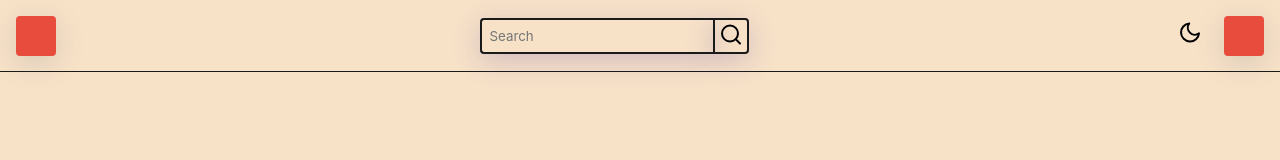
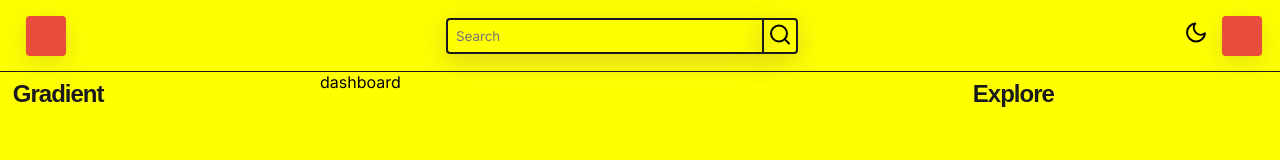
Before and after one commit to sidharth74659/color_project, a plain HTML site: page index.html in a window 1280 px wide. Drawn offline with Linux system fonts and the light colour scheme.

Commit message:
added column layouts and made responsive

```diff
--- a/index.html
+++ b/index.html
@@ -43,6 +43,27 @@
 					</ul>
 				</section>
 			</nav>
+			<section class="content">
+				<div class="btns">
+					<button class="btn-gradient btn-aside"><i class="svg"></i><span
+							class="heading--large">gradient</span></button>
+					<button class="btn-explore btn-aside"><i class="svg"></i><span
+							class="heading--large">explore</span></button>
+				</div>
+
+				<aside class="gradient">
+					<h2 class="heading--large">gradient</h2>
+
+				</aside>
+				<section class="dashboard">dashboard</section>
+				<aside class="explore">
+					<div class="header">
+						<h2 class="heading--large">explore</h2>
+
+					</div>
+				</aside>
+
+			</section>
 		</main>
 
 		<script type='text/javascript' src="assets/package/tinycolor.js"></script>
--- a/style.css
+++ b/style.css
@@ -6,13 +6,24 @@
     * change .search__input && .search__button active state border-color
     * should i remove the border-left on .search__btn
     * dark-theme color : #121212 ?
+    * add icons for error messages ?
     *
  */
+@import url("https://fonts.googleapis.com/css2?family=Inter:wght@100;200;300;400;500;600&display=swap");
 
+html {
+  font-size: 1rem;
+}
 :root {
-  --font-family: Inter, sans-seriif;
   --color-primary: #f7e2c8;
   --color-secondary: #3e1c96;
+
+  --clr-one: yellow;
+  --clr-two: var(--color-primary);
+  --clr-three: darkgrey;
+
+  --font-family: Inter, sans-seriif;
+  --font-family-headings: "Work Sans", sans-serif;
 
   --color-black-light: #808080;
   --color-black-medium: #4d4d4d;
@@ -33,6 +44,8 @@
   --box-shadow-primary: var(--box-shadow-color) 0px 7px 29px 0px;
   --box-shadow-secondary: var(--color-input-state) 0px 7px 29px 0px;
 
+  --drop-shadow: 0px 12px 16px -4px #10182810, 0px 4px 6px -2px #10182805;
+
   --border-radius-primary: 4px;
 
   --width-small: 2rem; /* 32px */
@@ -40,13 +53,13 @@
   --width-large: 2.5rem; /* 40px */
 
   --padding-small: 0.5rem;
-  --padding-medium: 2rem;
-  --padding-large: 1rem;
+  --padding-medium: 0.8rem;
+  --padding-large: 1.6rem;
 
   --fontSize-small: 0.7rem;
-  --fontSize-medium: 1rem;
+  --fontSize-medium: 0.95rem;
   --fontSize-large: 1.5rem;
-  --fontSize-extraLarge: 1.5rem;
+  --fontSize-extraLarge: 1.75rem;
 
   --fontWeight-small: 100;
   --fontWeight-small-bold: 200;
@@ -55,6 +68,7 @@
   --fontWeight-medium: 500;
   --fontWeight-medium-bold: 600;
 
+  --responsive-text: clamp(1rem, 3vw, 1.5rem);
   --input-bg: transparent;
   --input-text: var(--color-black-dark);
   --hover-bg: rgba(0, 0, 0, 0.1);
@@ -64,6 +78,12 @@
 
 .dark-theme {
   --color-primary: #111215;
+
+  --clr-one: var(--color-primary);
+  --clr-two: var(--color-primary);
+  --clr-three: var(--color-primary);
+
+  /* --color-primary: #121212; */
 
   --color-black-light: #808080;
   --color-black-medium: #b3b3b3;
@@ -81,6 +101,8 @@
 
 body {
   width: 100vw;
+  /* min-width: 425px; */
+
   height: 100vh;
   background-color: var(--color-primary);
   transition: all 0.2s linear;
@@ -96,11 +118,18 @@ body {
   box-sizing: border-box;
 }
 
+/* Container */
+.container {
+  display: grid;
+  grid-template-rows: 4.5rem minmax(0, 1fr);
+  height: 100%;
+}
+
 /* Navbar */
 .nav {
   padding: var(--padding-large);
 
-  height: 4.5rem;
+  /* height: 4.5rem; */
   border-bottom: 1px solid var(--color-black-dark);
 
   display: flex;
@@ -118,13 +147,18 @@ body {
   background-color: hsl(5.6, 78.1%, 57.1%);
 }
 
+.nav .middle {
+  width: clamp(268px, 50vw, 22rem);
+}
+
 .nav .search {
+  width: 100%;
   display: flex;
 }
 
 .nav .search__input {
   --color-input-state: var(--color-default);
-
+  flex: 1;
   outline: 0;
   padding: var(--padding-small);
   caret-color: var(--color-secondary);
@@ -146,10 +180,6 @@ body {
   border: 2px solid var(--color-default);
   border-radius: 0 var(--border-radius-primary) var(--border-radius-primary) 0;
   background: var(--input-bg);
-  /* background-image: url(assets/svg/search.svg);
-  background-repeat: no-repeat;
-  background-position: center;
-  background-size: 1.5rem; */
 
   border: 2px solid var(--color-input-state);
   box-shadow: var(--box-shadow-secondary);
@@ -215,7 +245,7 @@ small {
 
 .right .list {
   display: flex;
-  gap: 1rem;
+  gap: 10%;
   align-items: center;
 }
 
@@ -254,3 +284,128 @@ small {
 .switch-theme:hover {
   background: var(--hover-bg);
 }
+
+/* main-content */
+
+.btns {
+  display: flex;
+  justify-content: space-evenly;
+  gap: 1rem;
+  width: 100%;
+  padding: var(--padding-small);
+  margin: var(--padding-small);
+  border-radius: var(--border-radius-primary);
+}
+.btn-aside {
+  background: var(--color-primary);
+  border-radius: var(--border-radius-primary);
+  border: 2px solid var(--color-black-light);
+  box-shadow: var(--box-shadow-primary);
+  cursor: pointer;
+
+  display: flex;
+  align-items: center;
+}
+
+.heading--large {
+  margin: var(--padding-small) var(--padding-medium);
+
+  font-size: var(--responsive-text);
+  font-weight: var(--fontWeight-medium-bold);
+  font-family: var(--font-family-headings);
+  letter-spacing: -1px;
+  text-transform: capitalize;
+  color: var(--input-text);
+}
+
+.content > * {
+  /* border: 1px solid red; */
+}
+
+.content {
+  height: 100%;
+  display: grid;
+
+  grid-template-rows: auto 1fr;
+  grid-template-columns: 1fr;
+  grid-template-areas:
+    "btns"
+    "dashboard dashboard";
+}
+
+.gradient {
+  grid-area: gradient;
+  display: none;
+}
+.dashboard {
+  grid-area: dashboard;
+}
+.explore {
+  grid-area: explore;
+  display: none;
+}
+/* aside-left */
+
+@media only screen and (min-width: 500px) {
+  /*Small smartphones [325px -> 425px]*/
+  body {
+    background: var(--clr-three);
+  }
+}
+
+@media only screen and (min-width: 768px) {
+  body {
+    background: var(--clr-two);
+  }
+
+  .content {
+    grid-template-columns: 1fr 2fr;
+    grid-template-areas: "gradient dashboard";
+  }
+  .gradient {
+    display: block;
+  }
+  .btns,
+  .explore {
+    display: none;
+  }
+}
+/* Large devices (desktops, 992px and up) */
+@media only screen and (min-width: 992px) {
+  body {
+    background: var(--clr-one);
+  }
+  .content {
+    grid-template-columns: 1fr 2fr 1fr;
+    grid-template-areas: "gradient dashboard explore";
+  }
+  .explore {
+    display: block;
+  }
+}
+
+@media only screen and (max-width: 1200px) {
+  /*Tablets [601px -> 1200px]*/
+}
+@media (max-width: 768px) {
+  /* Medium devices (tablets, 768px and up) The navbar toggle appears at this breakpoint */
+}
+@media only screen and (max-width: 600px) {
+  /*Big smartphones [426px -> 600px]*/
+}
+
+/* @media only screen and (min-width: 500px) {
+  body {
+    background: red;
+  }
+  .content {
+    grid-template-rows: 1fr;
+    grid-template-columns: 1fr;
+    grid-template-areas: " dashboard";
+  }
+
+  .explore,
+  .gradient {
+    display: none;
+  }
+} */
```
Also changed, not shown: README.md.
